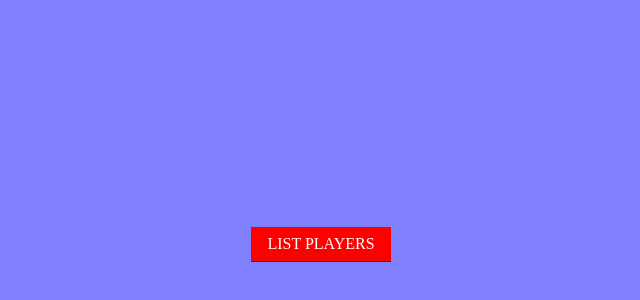
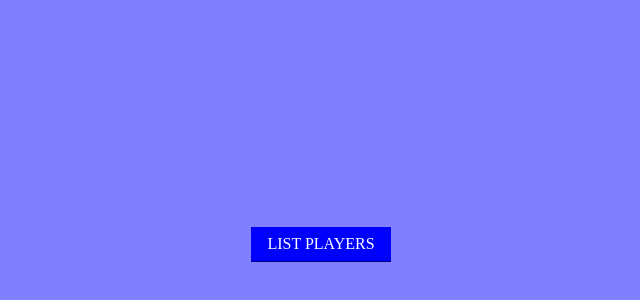
Before and after one commit to PowerMatt64/prezclub, a plain HTML site: page UI/index.html in a window 1280 px wide. Shown: the part 164-464 px from the top of the page, without its empty margins (319-959 px from the left). Drawn offline with Linux system fonts and the light colour scheme.

Commit message:
css update

```diff
--- a/UI/index.css
+++ b/UI/index.css
@@ -1,6 +1,6 @@
 a {
-    background-color: red;
-  box-shadow: 0 1px 0 darkred;
+    background-color: blue;
+  box-shadow: 0 1px 0 darkblue;
   color: white;
   padding: .5em 1em;
   text-decoration: none;
@@ -8,7 +8,7 @@ a {
 }
 
 a:hover {
-  background-color: #ce0606;
+  background-color: #0080ff;
   cursor: pointer;
 }
 
```
